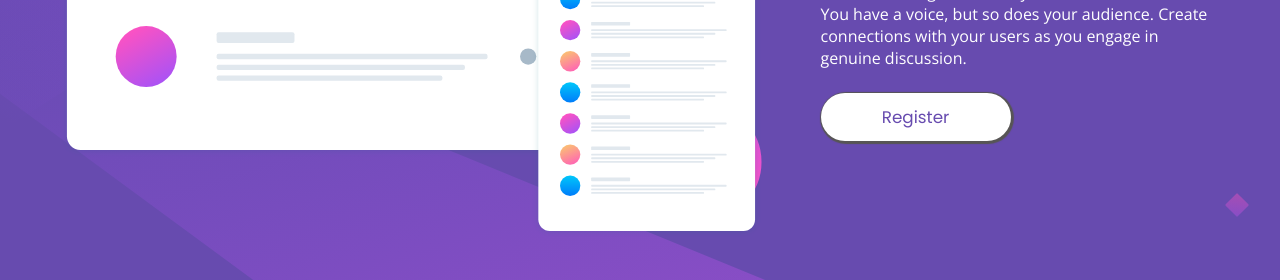
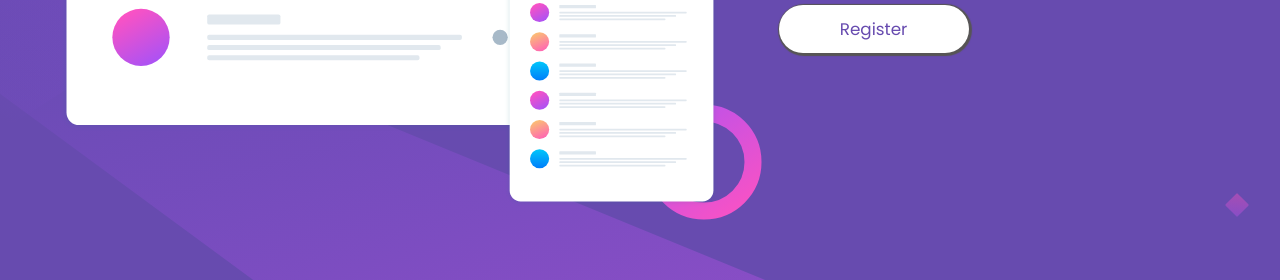
Before and after one commit to fonsick/Challenge1_Platzi, a plain HTML site: page index.html in a window 1280 px wide. Shown: the part 401-681 px from the top of the page. Drawn offline with nearby package versions, Linux system fonts and the light colour scheme.

Commit message:
box-sizing added

```diff
--- a/styles.css
+++ b/styles.css
@@ -1,5 +1,7 @@
-html {
+* {
     margin: 0;
+    padding: 0;
+    box-sizing: border-box;
   }
 
   body {
```
